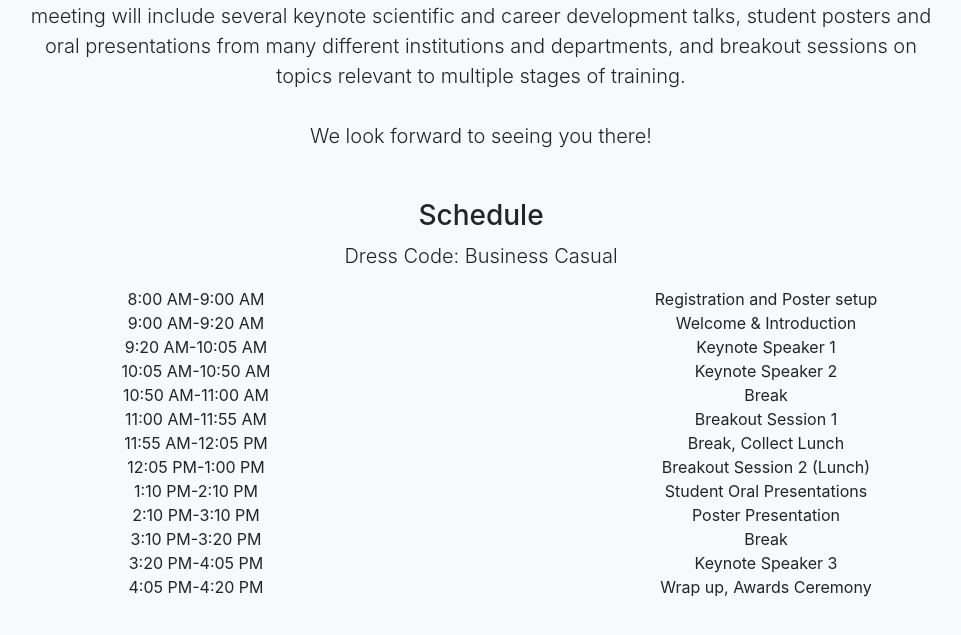
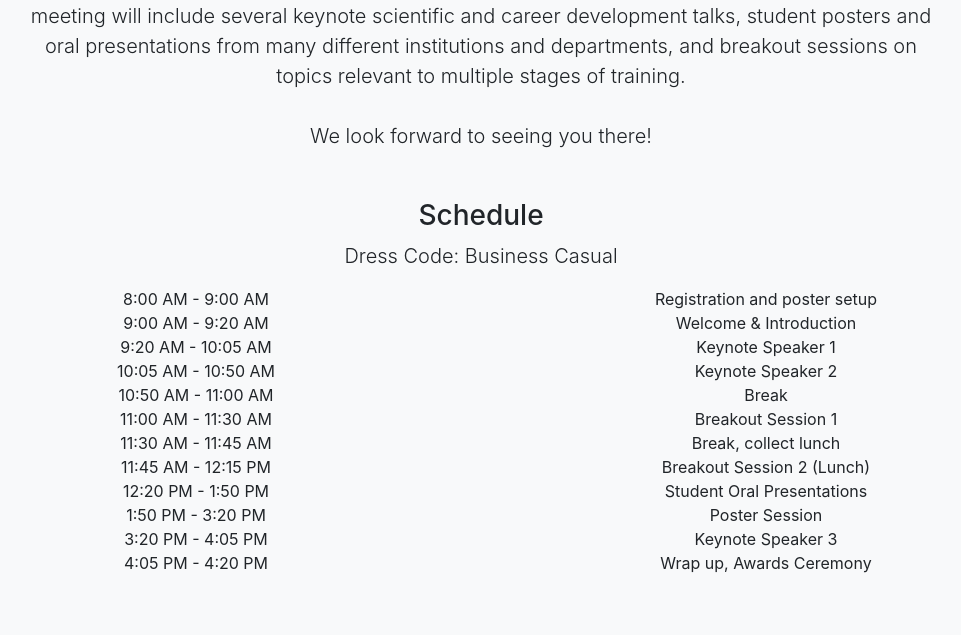
Before and after one commit to physicianscientists/west-takedown, a website with bundled scripts: page index.html in a window 1280 px wide. Shown: the part 1055-1690 px from the top of the page, without its empty margins (159-1120 px from the left). Built offline with nearby package versions, Linux system fonts and the light colour scheme.

Commit message:
Update schedule

```diff
--- a/index.html
+++ b/index.html
@@ -83,55 +83,51 @@
 			</div>
 		</div>
 		<div class="row">
-			<div class="col-xs-3 col-sm-6 col-md-6 col-xlg-6">8:00 AM-9:00 AM</div>
-			<div class="col-xs-3 col-sm-6 col-md-6 col-xlg-6">Registration and Poster setup</div>
+			<div class="col-xs-3 col-sm-6 col-md-6 col-xlg-6">8:00 AM - 9:00 AM</div>
+			<div class="col-xs-3 col-sm-6 col-md-6 col-xlg-6">Registration and poster setup</div>
 		</div>
 		<div class="row">
-			<div class="col-xs-3 col-sm-6 col-md-6 col-xlg-6">9:00 AM-9:20 AM</div>
+			<div class="col-xs-3 col-sm-6 col-md-6 col-xlg-6">9:00 AM - 9:20 AM</div>
 			<div class="col-xs-3 col-sm-6 col-md-6 col-xlg-6">Welcome & Introduction</div>
 		</div>
 		<div class="row">
-			<div class="col-xs-3 col-sm-6 col-md-6 col-xlg-6">9:20 AM-10:05 AM</div>
+			<div class="col-xs-3 col-sm-6 col-md-6 col-xlg-6">9:20 AM - 10:05 AM</div>
 			<div class="col-xs-3 col-sm-6 col-md-6 col-xlg-6">Keynote Speaker 1</div>
 		</div>
 		<div class="row">
-			<div class="col-xs-3 col-sm-6 col-md-6 col-xlg-6">10:05 AM-10:50 AM</div>
+			<div class="col-xs-3 col-sm-6 col-md-6 col-xlg-6">10:05 AM - 10:50 AM</div>
 			<div class="col-xs-3 col-sm-6 col-md-6 col-xlg-6">Keynote Speaker 2</div>
 		</div>
 		<div class="row">
-			<div class="col-xs-3 col-sm-6 col-md-6 col-xlg-6">10:50 AM-11:00 AM</div>
+			<div class="col-xs-3 col-sm-6 col-md-6 col-xlg-6">10:50 AM - 11:00 AM</div>
 			<div class="col-xs-3 col-sm-6 col-md-6 col-xlg-6">Break</div>
 		</div>
 		<div class="row">
-			<div class="col-xs-3 col-sm-6 col-md-6 col-xlg-6">11:00 AM-11:55 AM</div>
+			<div class="col-xs-3 col-sm-6 col-md-6 col-xlg-6">11:00 AM - 11:30 AM</div>
 			<div class="col-xs-3 col-sm-6 col-md-6 col-xlg-6">Breakout Session 1</div>
 		</div>
 		<div class="row">
-			<div class="col-xs-3 col-sm-6 col-md-6 col-xlg-6">11:55 AM-12:05 PM</div>
-			<div class="col-xs-3 col-sm-6 col-md-6 col-xlg-6">Break, Collect Lunch</div>
+			<div class="col-xs-3 col-sm-6 col-md-6 col-xlg-6">11:30 AM - 11:45 AM</div>
+			<div class="col-xs-3 col-sm-6 col-md-6 col-xlg-6">Break, collect lunch</div>
 		</div>
 		<div class="row">
-			<div class="col-xs-3 col-sm-6 col-md-6 col-xlg-6">12:05 PM-1:00 PM</div>
+			<div class="col-xs-3 col-sm-6 col-md-6 col-xlg-6">11:45 AM - 12:15 PM</div>
 			<div class="col-xs-3 col-sm-6 col-md-6 col-xlg-6">Breakout Session 2 (Lunch)</div>
 		</div>
 		<div class="row">
-			<div class="col-xs-3 col-sm-6 col-md-6 col-xlg-6">1:10 PM-2:10 PM</div>
+			<div class="col-xs-3 col-sm-6 col-md-6 col-xlg-6">12:20 PM - 1:50 PM</div>
 			<div class="col-xs-3 col-sm-6 col-md-6 col-xlg-6">Student Oral Presentations</div>
 		</div>
 		<div class="row">
-			<div class="col-xs-3 col-sm-6 col-md-6 col-xlg-6">2:10 PM-3:10 PM</div>
-			<div class="col-xs-3 col-sm-6 col-md-6 col-xlg-6">Poster Presentation</div>
+			<div class="col-xs-3 col-sm-6 col-md-6 col-xlg-6">1:50 PM - 3:20 PM</div>
+			<div class="col-xs-3 col-sm-6 col-md-6 col-xlg-6">Poster Session</div>
 		</div>
 		<div class="row">
-			<div class="col-xs-3 col-sm-6 col-md-6 col-xlg-6">3:10 PM-3:20 PM</div>
-			<div class="col-xs-3 col-sm-6 col-md-6 col-xlg-6">Break</div>
-		</div>
-		<div class="row">
-			<div class="col-xs-3 col-sm-6 col-md-6 col-xlg-6">3:20 PM-4:05 PM</div>
+			<div class="col-xs-3 col-sm-6 col-md-6 col-xlg-6">3:20 PM - 4:05 PM</div>
 			<div class="col-xs-3 col-sm-6 col-md-6 col-xlg-6">Keynote Speaker 3</div>
 		</div>
 		<div class="row">
-			<div class="col-xs-3 col-sm-6 col-md-6 col-xlg-6">4:05 PM-4:20 PM</div>
+			<div class="col-xs-3 col-sm-6 col-md-6 col-xlg-6">4:05 PM - 4:20 PM</div>
 			<div class="col-xs-3 col-sm-6 col-md-6 col-xlg-6">Wrap up, Awards Ceremony</div>
 		</div>
 	</div>
```
